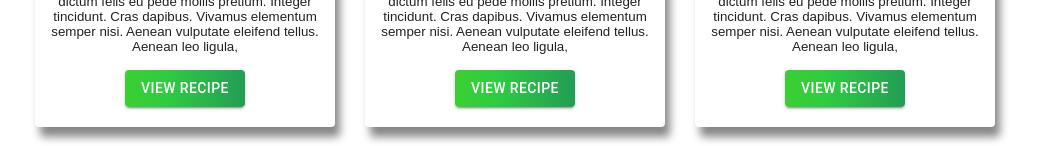
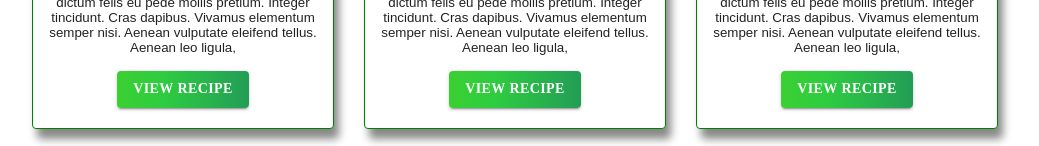
Before and after one commit to Jade-Marte/final-project, a React (Create React App) app: page /ViewRecipes in a window 1280 px wide. Shown: the part 970-1116 px from the top of the page, without its empty margins (110-1149 px from the left). Built offline with nearby package versions, Linux system fonts and the light colour scheme.

Commit message:
Text and borders

```diff
--- a/src/pages/ViewRecipes.js
+++ b/src/pages/ViewRecipes.js
@@ -72,6 +72,7 @@ export default class ViewRecipes extends React.Component {
 			background: 'lightRed',
 			marginBottom: '20px',
 			boxShadow: '5px 10px 8px #888888',
+			border: '1px solid green',
 		};
 
 		const imageStyes = {
@@ -128,7 +129,7 @@ export default class ViewRecipes extends React.Component {
 								style={{
 									color: 'black',
 									fontFamily: 'Kalam, cursive',
-									fontWeight: '500px',
+									fontWeight: '450',
 								}}
 								variant="h3"
 								component="h2"
@@ -159,6 +160,8 @@ export default class ViewRecipes extends React.Component {
 											marginBottom: '20px',
 											background:
 												'linear-gradient(90deg, rgba(42,204,33,0.9220063025210083) 0%, rgba(46,204,65,1) 35%, rgba(35,157,86,1) 100%)',
+											fontFamily: 'Kalam, cursive',
+											fontWeight: '800',
 										}}
 										variant="contained"
 										color="secondary"
```
